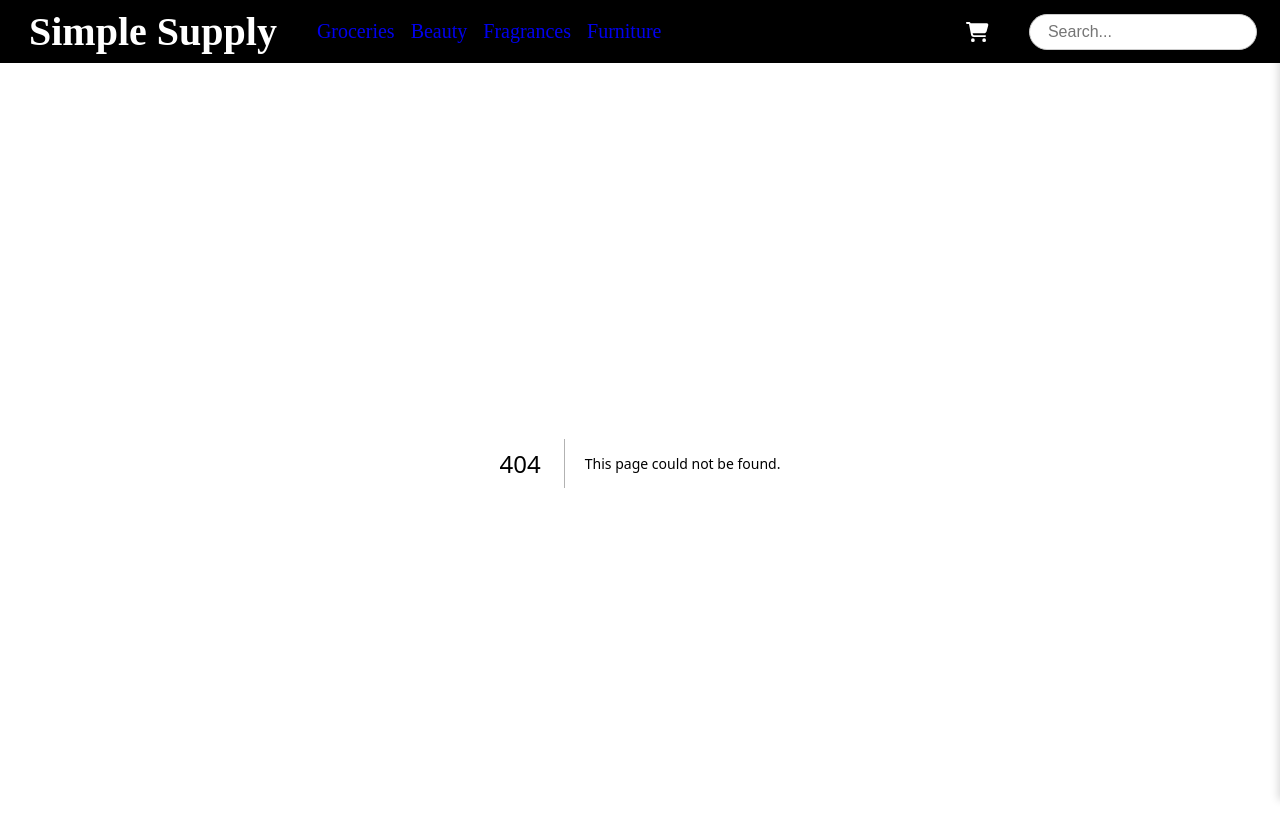
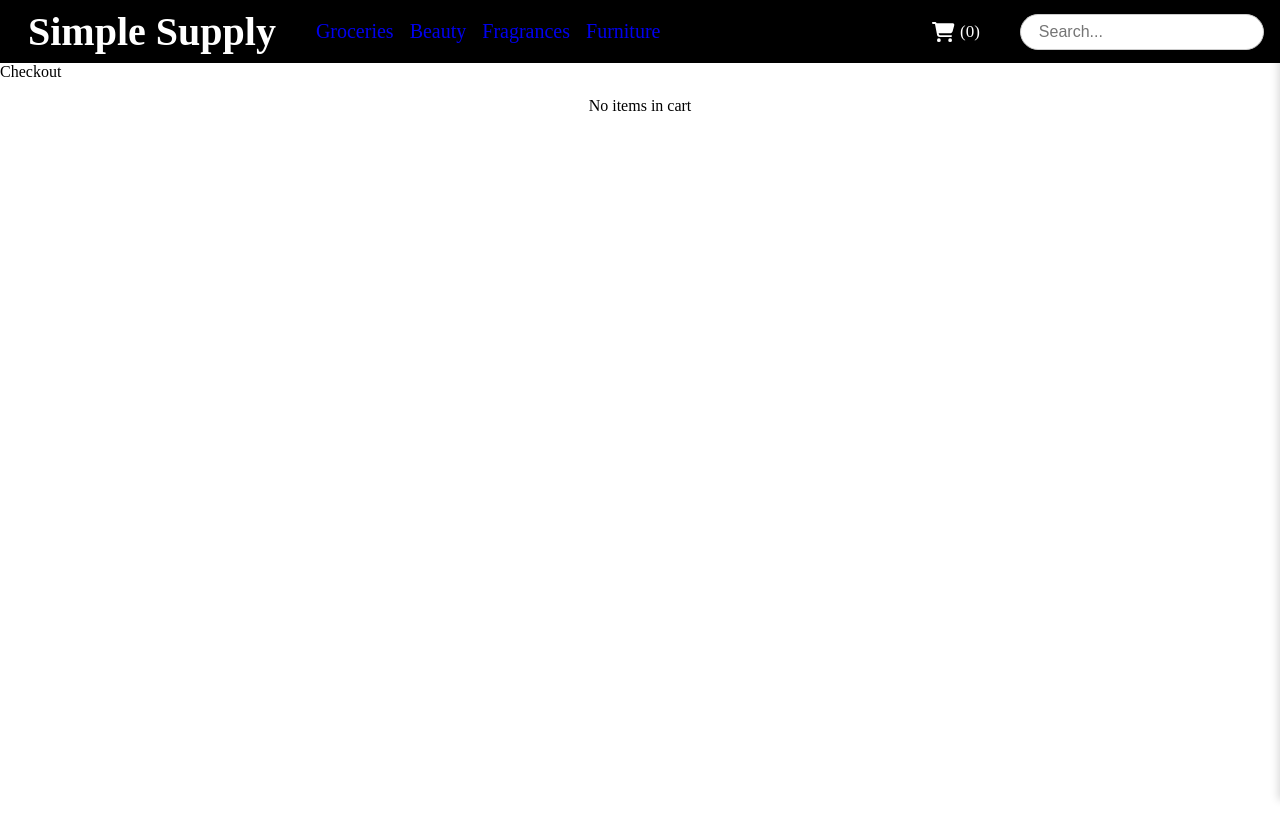
Before and after one commit to Ryanrod21/nextStore, a Next.js app: page /checkout in a window 1280 px wide. Before the commit this address had no page. Shown: the top 838 px of the page. After the commit the page ends 800 px from the top, so only its background shows below. Built offline with nearby package versions, Linux system fonts and the light colour scheme.

Commit message:
added cart context

```diff
--- /dev/null
+++ b/src/app/checkout/page.js
@@ -0,0 +1,28 @@
+'use client';
+
+import { useCart } from '../context/CartContext';
+
+function Checkout() {
+  const { cartItems, removeFromCart } = useCart();
+  return (
+    <div>
+      Checkout
+      <div className="cart-container">
+        {cartItems.length === 0 ? (
+          <p>No items in cart</p>
+        ) : (
+          cartItems.map((item) => (
+            <div className="cart-item" key={item.id}>
+              <img src={item.thumbnail} />
+              <p>{item.title}</p>
+              <p>Quantity: {item.quantity}</p>
+              <button onClick={() => removeFromCart(item.id)}>Remove</button>
+            </div>
+          ))
+        )}
+      </div>
+    </div>
+  );
+}
+
+export default Checkout;
--- /dev/null
+++ b/src/app/context/CartContext.jsx
@@ -0,0 +1,40 @@
+'use client';
+
+import React, { createContext, useContext, useState } from 'react';
+
+const CartContext = createContext();
+
+export const CartProvider = ({ children }) => {
+  const [cartItems, setCartItems] = useState([]);
+
+  const addToCart = (product) => {
+    setCartItems((prev) => {
+      const exists = prev.find((item) => item.id === product.id);
+      if (exists) {
+        return prev.map((item) =>
+          item.id === product.id
+            ? { ...item, quantity: item.quantity + 1 }
+            : item
+        );
+      } else {
+        return [...prev, { ...product, quantity: 1 }];
+      }
+    });
+  };
+
+  const removeFromCart = (productId) => {
+    setCartItems((prev) => prev.filter((item) => item.id !== productId));
+  };
+
+  const clearCart = () => setCartItems([]);
+
+  return (
+    <CartContext.Provider
+      value={{ cartItems, addToCart, removeFromCart, clearCart }}
+    >
+      {children}
+    </CartContext.Provider>
+  );
+};
+
+export const useCart = () => useContext(CartContext);
--- a/src/app/globals.css
+++ b/src/app/globals.css
@@ -19,7 +19,7 @@ body {
   display: flex;
   justify-content: space-between;
   align-items: center;
-  padding: 0 29px;
+  padding: 0 28px;
   background-color: black;
   color: white;
   width: 97%;
@@ -132,6 +132,7 @@ body {
   width: 100%;
   flex-direction: column;
   border-bottom: 1px solid black;
+  padding: 30px 0;
 }
 
 .row {
@@ -139,6 +140,7 @@ body {
   align-items: center;
   justify-content: center;
   width: 100%;
+  margin-bottom: 50px;
 }
 
 .in-stock {
@@ -250,3 +252,43 @@ body {
 .link-button:hover .arrow {
   transform: translateX(4px);
 }
+
+.cart-container {
+  display: flex;
+  flex-direction: column;
+  justify-content: center;
+  align-items: center;
+}
+
+.cart-item {
+  color: black;
+  display: flex;
+  gap: 30px;
+  align-items: center;
+}
+
+.cart-item p {
+  font-size: 20px;
+}
+
+.cart-item button {
+  width: 50px;
+  height: 30px;
+  font-size: 10px;
+}
+
+.cart-item img {
+  width: 80px;
+  height: 80px;
+}
+
+.nav-cart {
+  display: flex;
+  gap: 5px;
+  justify-content: center;
+  align-items: center;
+}
+
+.nav-cart p {
+  font-size: 17px;
+}
--- a/src/app/layout.js
+++ b/src/app/layout.js
@@ -1,7 +1,7 @@
 import { Geist, Geist_Mono } from 'next/font/google';
 import './globals.css';
 import NavBar from '@/sections/Navbar';
-import NavBarHead from '@/sections/NavbarHead';
+import { CartProvider } from './context/CartContext';
 import '@/lib/fontawesome'; // ✅ path to the file you created
 
 const geistSans = Geist({
@@ -23,8 +23,10 @@ export default function RootLayout({ children }) {
   return (
     <html lang="en">
       <body className={`${geistSans.variable} ${geistMono.variable}`}>
-        <NavBar />
-        {children}
+        <CartProvider>
+          <NavBar />
+          {children}
+        </CartProvider>
       </body>
     </html>
   );
--- a/src/sections/Cart.jsx
+++ b/src/sections/Cart.jsx
@@ -1,4 +1,9 @@
+import { useCart } from '@/app/context/CartContext';
+import '../app/globals.css';
+
 function Cart({ toggleCart, showCart }) {
+  const { cartItems, removeFromCart } = useCart(); // ✅ Use from context
+
   const handleClickInside = (e) => {
     e.stopPropagation();
   };
@@ -8,7 +13,24 @@ function Cart({ toggleCart, showCart }) {
       className={`cart-page ${showCart ? 'show' : ''}`}
       onClick={handleClickInside}
     >
-      <h1>Your Cart</h1>
+      <h1>Your Cart </h1>
+      <div className="cart-container">
+        {cartItems.length === 0 ? (
+          <p>No items in cart</p>
+        ) : (
+          cartItems.map((item) => (
+            <div className="cart-item" key={item.id}>
+              <img src={item.thumbnail} />
+              <p>{item.title}</p>
+              <p>Quantity: {item.quantity}</p>
+              <button onClick={() => removeFromCart(item.id)}>Remove</button>
+            </div>
+          ))
+        )}
+      </div>
+      <button>
+        <a href="/checkout">Check out</a>
+      </button>
       <button onClick={toggleCart}>Close Cart</button>
     </div>
   );
--- a/src/sections/Navbar.jsx
+++ b/src/sections/Navbar.jsx
@@ -7,9 +7,13 @@ import { FontAwesomeIcon } from '@fortawesome/react-fontawesome';
 import { faCartShopping } from '@fortawesome/free-solid-svg-icons';
 import { useState } from 'react';
 import Cart from './Cart';
+import { useCart } from '@/app/context/CartContext';
 
 function NavBar() {
   const [showCart, setShowCart] = useState(false);
+  const { cartItems } = useCart();
+
+  const totalItems = cartItems.reduce((sum, item) => sum + item.quantity, 0);
 
   const toggleCart = () => {
     setShowCart((prev) => !prev);
@@ -39,12 +43,15 @@ function NavBar() {
         </div>
       </div>
       <div className="cart-search">
+        <div className="nav-cart">
           <FontAwesomeIcon
             icon={faCartShopping}
             size="lg"
             onClick={toggleCart}
             className="cart-icon"
           />
+          <p>({totalItems})</p>
+        </div>
 
         <Cart showCart={showCart} toggleCart={toggleCart} />
         {showCart && <div className="cart-overlay" onClick={toggleCart}></div>}
```
Also changed, not shown: src/app/product/[id]/page.js (+7 -0 lines). Lines whose indentation alone changed are shown as unchanged.
